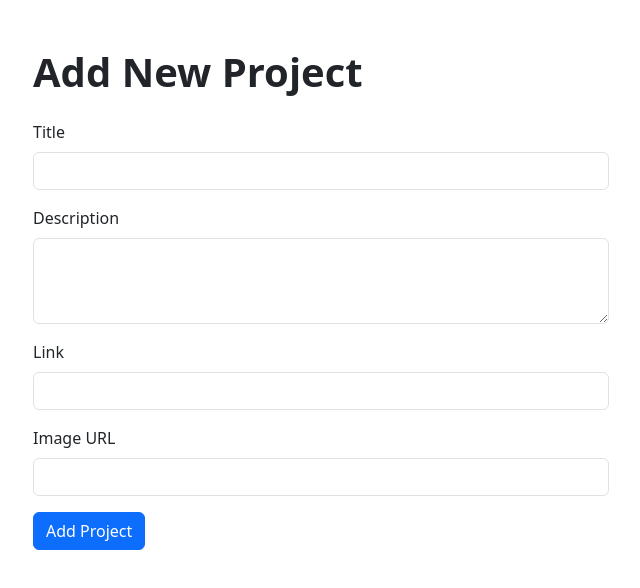
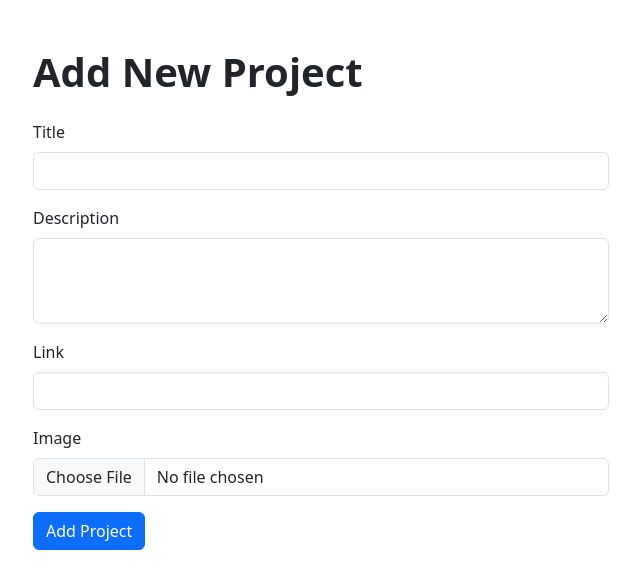
Before and after one commit to JackH23/Portfolio-, a Next.js app: page /add in a window 1280 px wide. Shown: the top 588 px of the page, without its empty margins (319-959 px from the left). Built offline with nearby package versions, Linux system fonts and the light colour scheme.

Commit message:
Allow image file uploads

```diff
--- a/app/add/page.tsx
+++ b/app/add/page.tsx
@@ -17,6 +17,19 @@ export default function AddProjectPage() {
   const [addedProject, setAddedProject] = useState<Project | null>(null);
   const [error, setError] = useState('');
   const [loading, setLoading] = useState(false);
+
+  const handleImageChange = (e: React.ChangeEvent<HTMLInputElement>) => {
+    const file = e.target.files && e.target.files[0];
+    if (!file) {
+      setImage('');
+      return;
+    }
+    const reader = new FileReader();
+    reader.onloadend = () => {
+      setImage(reader.result as string);
+    };
+    reader.readAsDataURL(file);
+  };
 
   const handleSubmit = async (e: React.FormEvent) => {
     e.preventDefault();
@@ -84,12 +97,12 @@ export default function AddProjectPage() {
           />
         </div>
         <div className="mb-3">
-          <label className="form-label">Image URL</label>
+          <label className="form-label">Image</label>
           <input
-            type="url"
+            type="file"
+            accept="image/*"
             className="form-control"
-            value={image}
-            onChange={(e) => setImage(e.target.value)}
+            onChange={handleImageChange}
           />
         </div>
         <button type="submit" className="btn btn-primary" disabled={loading}>
```
